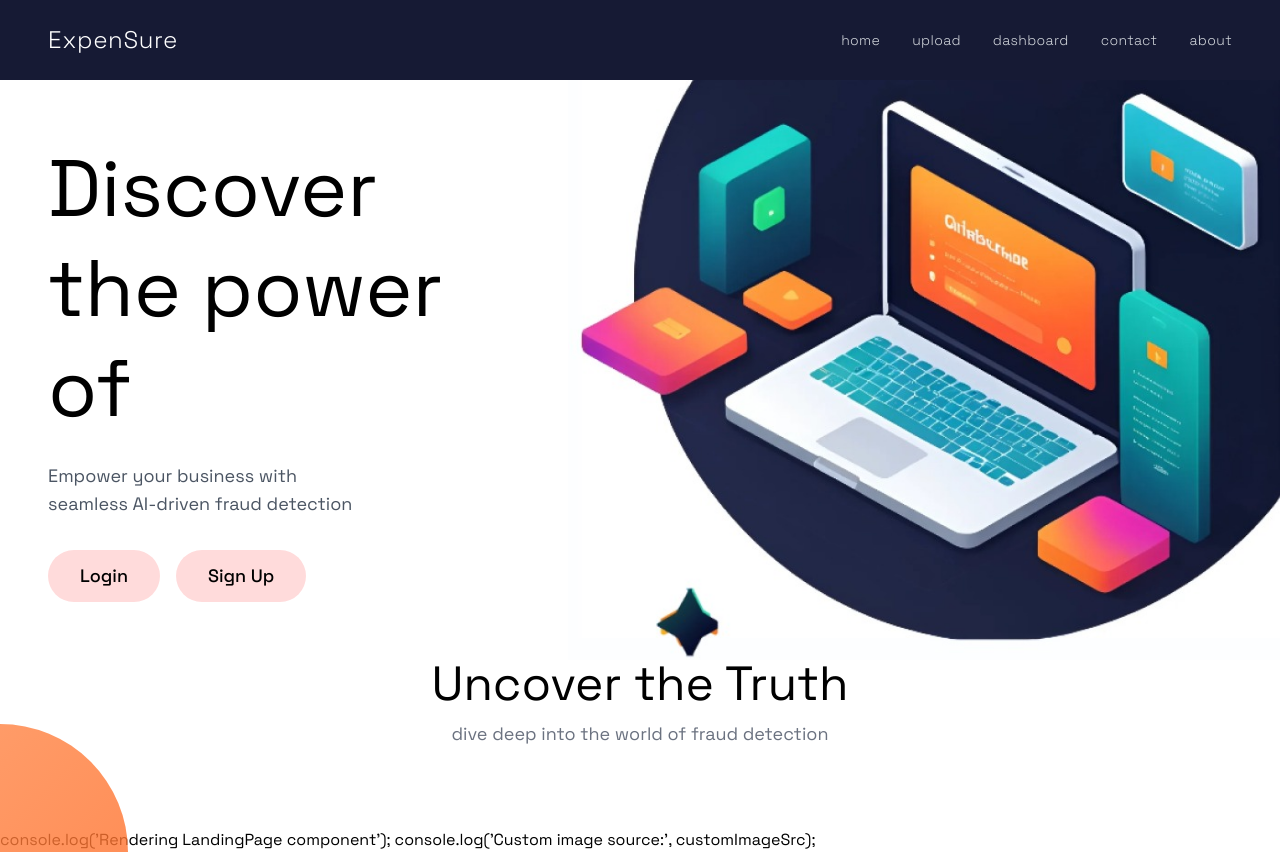
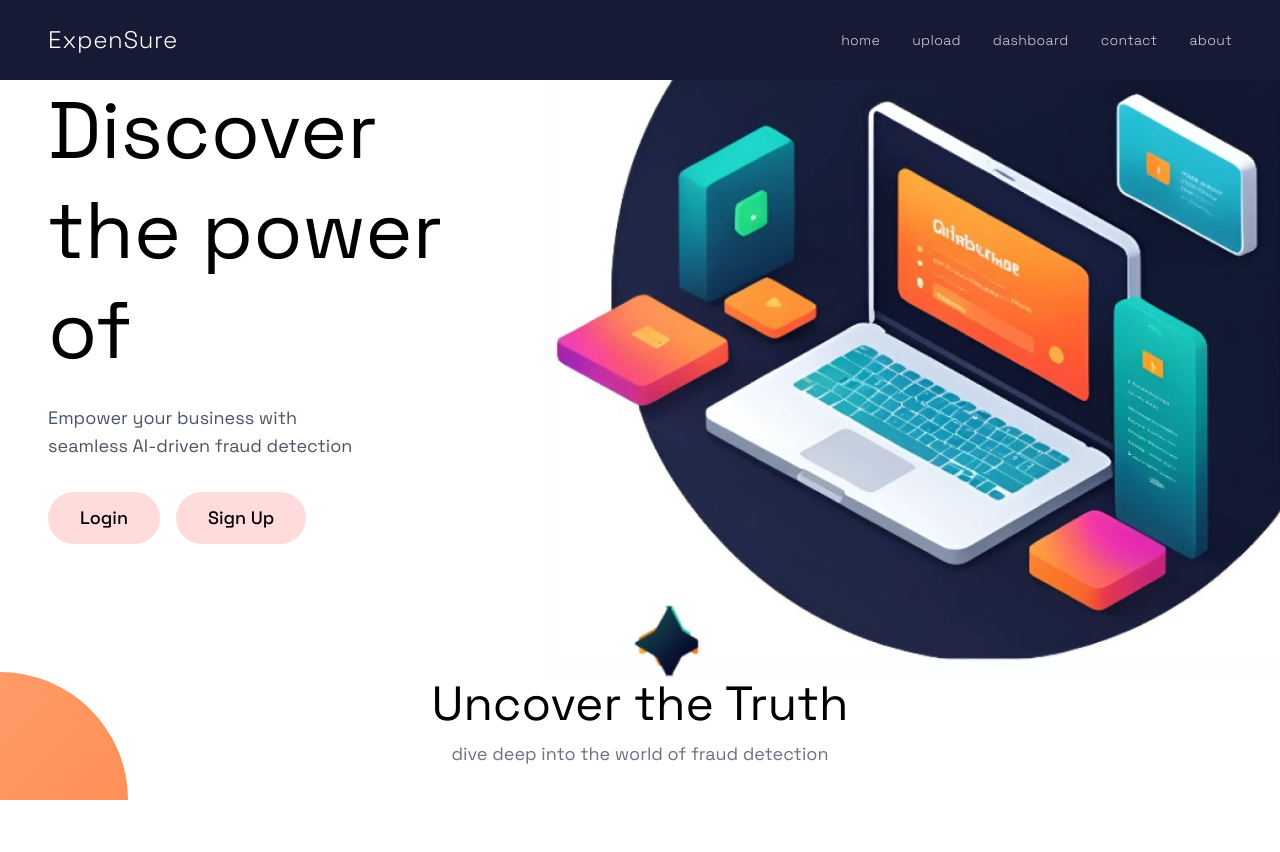
Before and after one commit to JayGuri/JBBR_LOC7, a React (Vite) app in the folder frontend/: page / in a window 1280 px wide. After the commit the page ends 800 px from the top, so only its background shows below. Built offline with nearby package versions, Linux system fonts and the light colour scheme.

Commit message:
Modified landing page

```diff
--- a/frontend/src/pages/LandingPage.tsx
+++ b/frontend/src/pages/LandingPage.tsx
@@ -6,14 +6,16 @@ interface LandingPageProps {
 
 export function LandingPage({ customImageSrc }: LandingPageProps) {
   return (
-    <div className="min-h-screen bg-[#ffffff] relative overflow-hidden flex flex-col">
+    <div className="h-screen bg-[#ffffff] relative overflow-hidden flex flex-col">
       <Navbar />
 
       <div className="flex-1 flex flex-col">
         {/* Main Content */}
-        <div className="flex-1 flex items-center justify-between">
+        <div className="flex-1 flex items-start justify-between">
+          {" "}
+          {/* Updated className */}
           {/* Left Side - Text Content */}
-          <div className="max-w-xl pl-12">
+          <div className="max-w-xl pl-12 mt-0">
             <h1 className="text-[80px] font-normal leading-tight text-[#000000]">
               Discover
               <br />
@@ -35,21 +37,20 @@ export function LandingPage({ customImageSrc }: LandingPageProps) {
               </button>
             </div>
           </div>
-
           {/* Right Side - Custom Image */}
-          <div className="relative h-full flex-1 flex items-center justify-end">
-            <div className="w-[85%] h-full overflow-hidden">
-              <img
-                src={customImageSrc || "../hero.jpg"}
-                alt="Custom illustration"
-                className="w-full h-full object-cover object-center"
-              />
-            </div>
+          <div className="relative h-full flex-1">
+            {" "}
+            {/* Updated container */}
+            <img
+              src={customImageSrc || "../hero.jpg"}
+              alt="Custom illustration"
+              className="absolute top-0 right-0 h-full w-auto object-cover object-right"
+            />
           </div>
         </div>
 
         {/* Bottom Content */}
-        <div className="text-center mb-20 px-12">
+        <div className="text-center mb-8 px-12">
           <h2 className="text-5xl font-normal text-[#000000] mb-3">Uncover the Truth</h2>
           <p className="text-gray-500 text-lg">dive deep into the world of fraud detection</p>
         </div>
@@ -62,8 +63,7 @@ export function LandingPage({ customImageSrc }: LandingPageProps) {
           background: "linear-gradient(135deg, #FF8A4C 0%, #FF6B24 100%)",
           opacity: 0.8,
         }}
-      />console.log('Rendering LandingPage component');
-console.log('Custom image source:', customImageSrc);
+      />
     </div>
   )
 }
```
